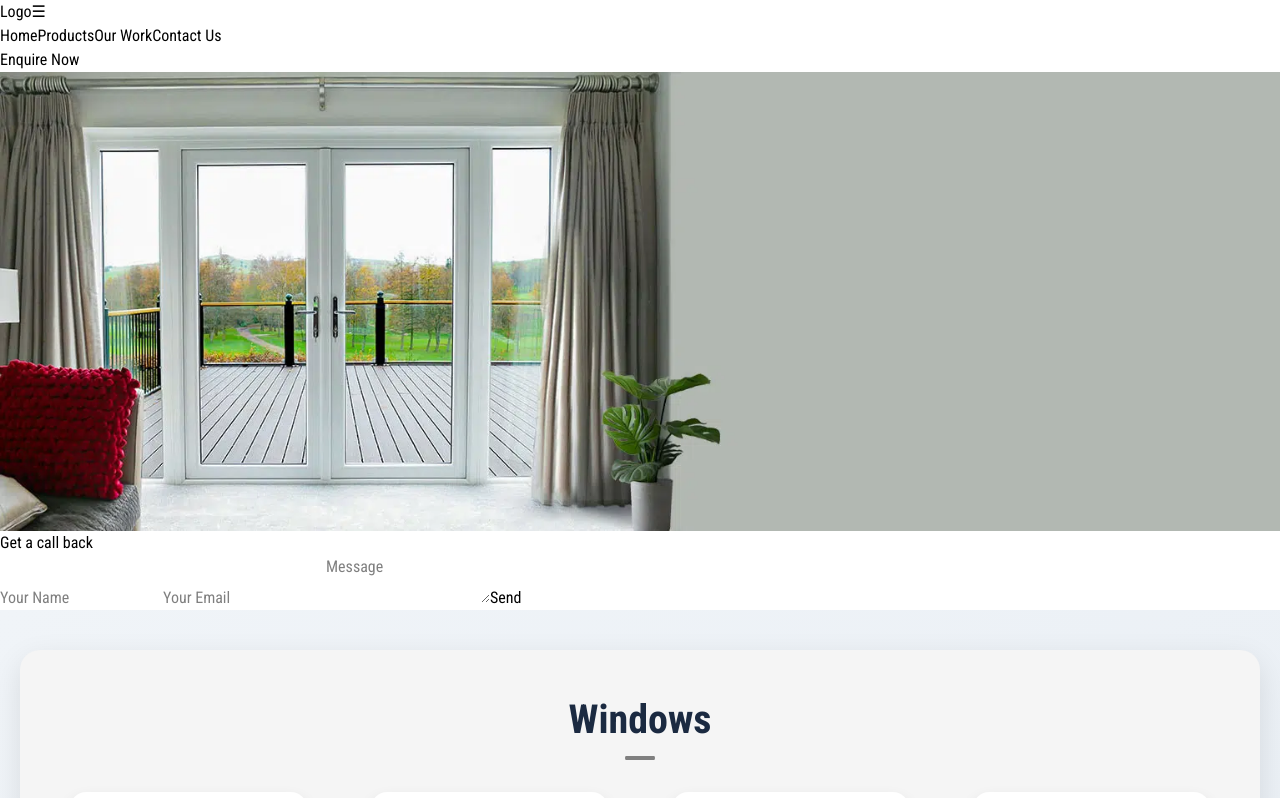
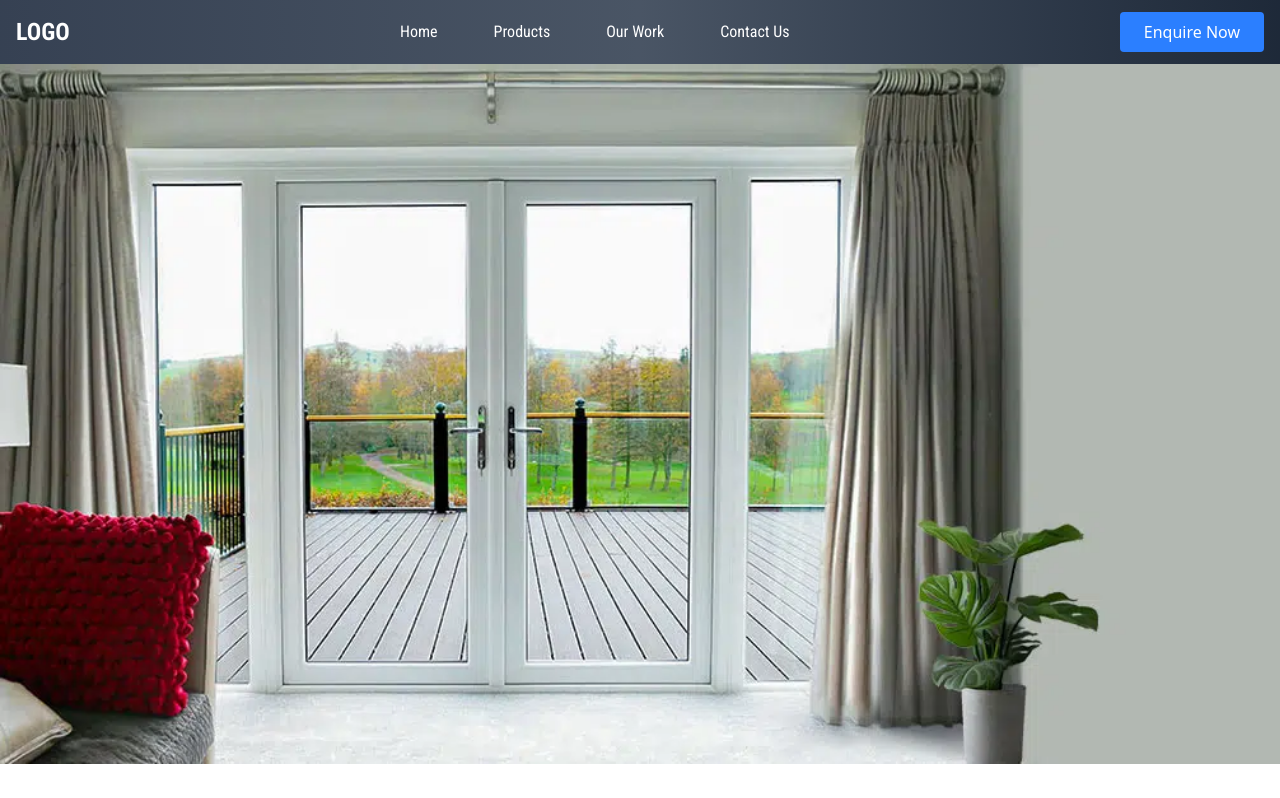
Before and after one commit to Team-Immature/upvc, a React (Vite) app in the folder frontend/: page / in a window 1280 px wide. Shown: the top 798 px of the page. Built offline with nearby package versions, Linux system fonts and the light colour scheme.

Commit message:
Save local changes to Footer component

```diff
--- a/frontend/package.json
+++ b/frontend/package.json
@@ -10,9 +10,11 @@
     "preview": "vite preview"
   },
   "dependencies": {
+    "@tailwindcss/vite": "^4.1.8",
     "react": "^19.1.0",
     "react-dom": "^19.1.0",
-    "react-icons": "^5.5.0"
+    "react-icons": "^5.5.0",
+    "tailwindcss": "^4.1.8"
   },
   "devDependencies": {
     "@eslint/js": "^9.25.0",
--- a/frontend/src/App.jsx
+++ b/frontend/src/App.jsx
@@ -10,6 +10,7 @@ import Banner from "./components/Banner";
 import Footer from "./components/Footer/Footer";
 import AddressDetailsLayout from "./components/AddressDetailsLayout";
 
+
 function App() {
   // const [count, setCount] = useState(0);
 
@@ -21,6 +22,7 @@ function App() {
         <div className=' w-full md:h-[100px] h-[50px]'> </div>
         <ProductSection />
         <AddressDetailsLayout />
+
         <Footer />
       </div>
     </>
--- a/frontend/src/components/Footer/Footer.jsx
+++ b/frontend/src/components/Footer/Footer.jsx
@@ -8,7 +8,7 @@ const Footer = () => {
 
         {/* Left Section - Logo or Image */}
         <div className="text-base ">
-          <h3 className="font-semibold text-[28px] mb-2">About</h3>
+          <h3 className="font-semibold text-[28px] mb-2 ">About</h3>
           <p>Some Image / Logo</p>
         </div>
 
--- a/frontend/src/index.css
+++ b/frontend/src/index.css
@@ -1,10 +1,9 @@
 @import url("https://fonts.googleapis.com/css2?family=Roboto+Condensed:ital,wght@0,100..900;1,100..900&display=swap");
 @import "tailwindcss";
-* {
+
+
+h1, h2, h3, h4, h5, h6,
+a, li, p {
   font-family: "Roboto Condensed", sans-serif;
-
-}
-
-a {
   text-decoration: none;
 }
```
Also changed, not shown: 2 other files (tests, documents, lock files or other folders).
